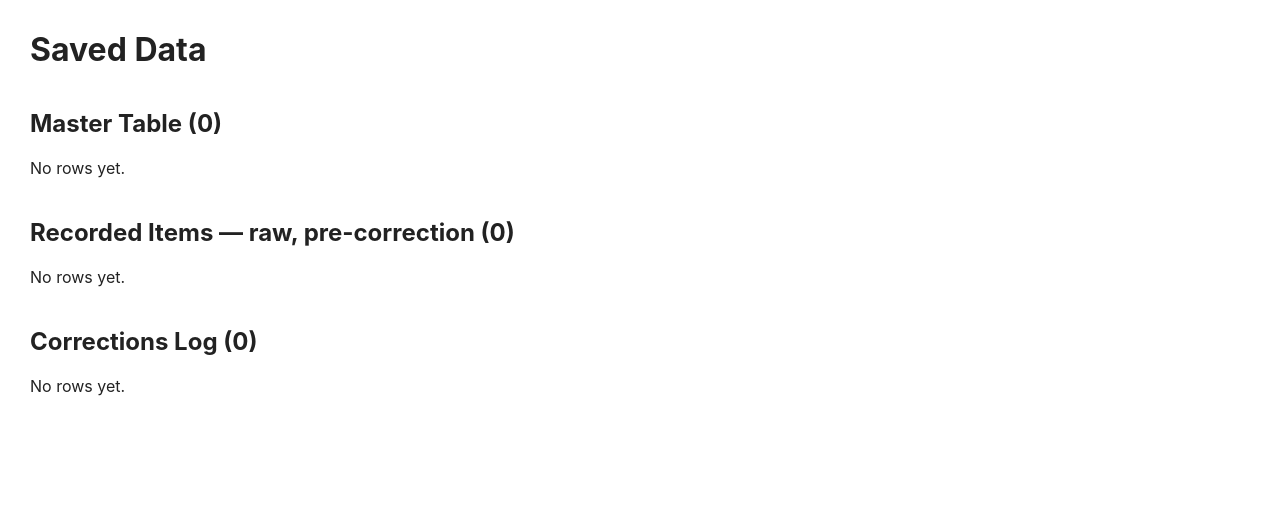
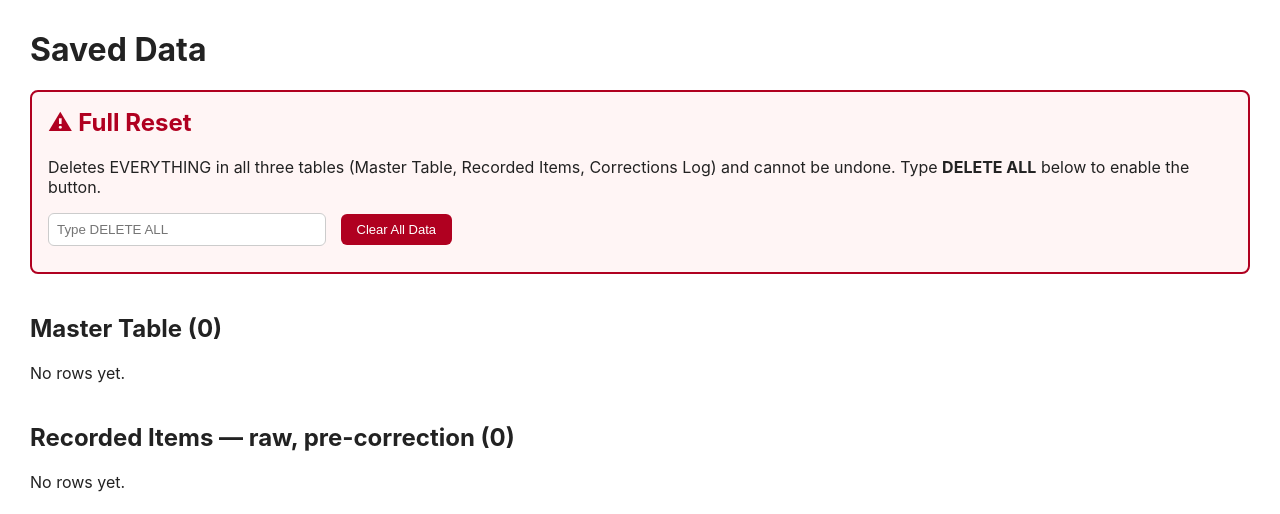
Before and after one commit to Ahsana-fragrantsouq/Perfume_Photo_Extractor, a Flask app: template templates/admin_data.html in a window 1280 px wide. Shown: the top 514 px of the page. Run offline with Flask 3, Linux system fonts and the light colour scheme; the template is opened without the code that fills it, so the values that code supplies are empty; some libraries are stand-ins or nearby versions.

Commit message:
add delete and reset buttons

```diff
--- a/templates/admin_data.html
+++ b/templates/admin_data.html
@@ -33,6 +33,13 @@
 <!-- TODO-REMOVE-BEFORE-LIVE: this entire danger-zone block (Full Reset), plus its
      JS handler (clearAllBtn) below, plus /admin/clear-all + clear_all() in app.py/db.py.
      Dev/testing-only — wipes ALL data, no undo. Remove before this app goes live. -->
+<div class="danger-zone">
+  <h2>⚠ Full Reset</h2>
+  <p>Deletes EVERYTHING in all three tables (Master Table, Recorded Items, Corrections Log) and cannot be undone. Type <strong>DELETE ALL</strong> below to enable the button.</p>
+  <input type="text" id="confirmInput" placeholder="Type DELETE ALL">
+  <button id="clearAllBtn" disabled>Clear All Data</button>
+  <div id="clearAllStatus" class="status-msg"></div>
+</div>
 
 {% macro render_table(rows, columns, labels, table_name) %}
   {% if rows %}
@@ -63,7 +70,7 @@
   <div class="table-actions">
     {# TODO-REMOVE-BEFORE-LIVE: this button + deleteSelected() JS below + /admin/delete
        + delete_items() in app.py/db.py. Dev/testing-only row deletion. Remove before go-live. #}
-
+    <button onclick="deleteSelected('{{ table_name }}')">Delete selected</button>
     {% if table_name == 'master_table' %}
     <button onclick="updateSkus()">Update SKUs</button>
     {% endif %}
@@ -143,12 +150,91 @@ document.querySelectorAll(".select-all").forEach(selectAll => {
 
 // TODO-REMOVE-BEFORE-LIVE: pairs with the "Delete selected" buttons and /admin/delete.
 // Dev/testing-only. Remove this function + its buttons before go-live.
+async function deleteSelected(table) {
+  const checked = document.querySelectorAll(`.row-check[data-table="${table}"]:checked`);
+  const ids = Array.from(checked).map(cb => parseInt(cb.dataset.id, 10));
+  const statusEl = document.getElementById(`status-${table}`);
 
+  if (ids.length === 0) {
+    statusEl.textContent = "No rows selected.";
+    statusEl.className = "status-msg status-error";
+    return;
+  }
+
+  if (!confirm(`Delete ${ids.length} row(s) from ${table}? This cannot be undone.`)) {
+    return;
+  }
+
+  statusEl.textContent = "Deleting...";
+  statusEl.className = "status-msg";
+
+  try {
+    const res = await fetch(`/admin/delete?key=${encodeURIComponent(ADMIN_KEY)}`, {
+      method: "POST",
+      headers: { "Content-Type": "application/json" },
+      body: JSON.stringify({ table, ids }),
+    });
+    const data = await res.json();
+
+    if (!res.ok) {
+      statusEl.textContent = `Error: ${data.error || "Unknown error"}`;
+      statusEl.className = "status-msg status-error";
+      return;
+    }
+
+    statusEl.textContent = `Deleted ${data.deleted} row(s). Reloading...`;
+    statusEl.className = "status-msg status-ok";
+    setTimeout(() => location.reload(), 800);
+  } catch (err) {
+    statusEl.textContent = `Request failed: ${err.message}`;
+    statusEl.className = "status-msg status-error";
+  }
+}
 
 // TODO-REMOVE-BEFORE-LIVE: this whole block, from here to the end of clearAllBtn's
 // handler below, pairs with the danger-zone HTML and /admin/clear-all. Remove before go-live.
 // Full reset — button only enables once the exact phrase is typed
+const confirmInput = document.getElementById("confirmInput");
+const clearAllBtn = document.getElementById("clearAllBtn");
+const clearAllStatus = document.getElementById("clearAllStatus");
 
+confirmInput.addEventListener("input", () => {
+  clearAllBtn.disabled = confirmInput.value !== "DELETE ALL";
+});
+
+clearAllBtn.addEventListener("click", async () => {
+  if (!confirm("This deletes ALL saved data permanently. Are you absolutely sure?")) {
+    return;
+  }
+
+  clearAllBtn.disabled = true;
+  clearAllStatus.textContent = "Clearing...";
+  clearAllStatus.className = "status-msg";
+
+  try {
+    const res = await fetch(`/admin/clear-all?key=${encodeURIComponent(ADMIN_KEY)}`, {
+      method: "POST",
+      headers: { "Content-Type": "application/json" },
+      body: JSON.stringify({ confirm: confirmInput.value }),
+    });
+    const data = await res.json();
+
+    if (!res.ok) {
+      clearAllStatus.textContent = `Error: ${data.error || "Unknown error"}`;
+      clearAllStatus.className = "status-msg status-error";
+      clearAllBtn.disabled = false;
+      return;
+    }
+
+    clearAllStatus.textContent = "All data cleared. Reloading...";
+    clearAllStatus.className = "status-msg status-ok";
+    setTimeout(() => location.reload(), 800);
+  } catch (err) {
+    clearAllStatus.textContent = `Request failed: ${err.message}`;
+    clearAllStatus.className = "status-msg status-error";
+    clearAllBtn.disabled = false;
+  }
+});
 </script>
 
 </body>
```
